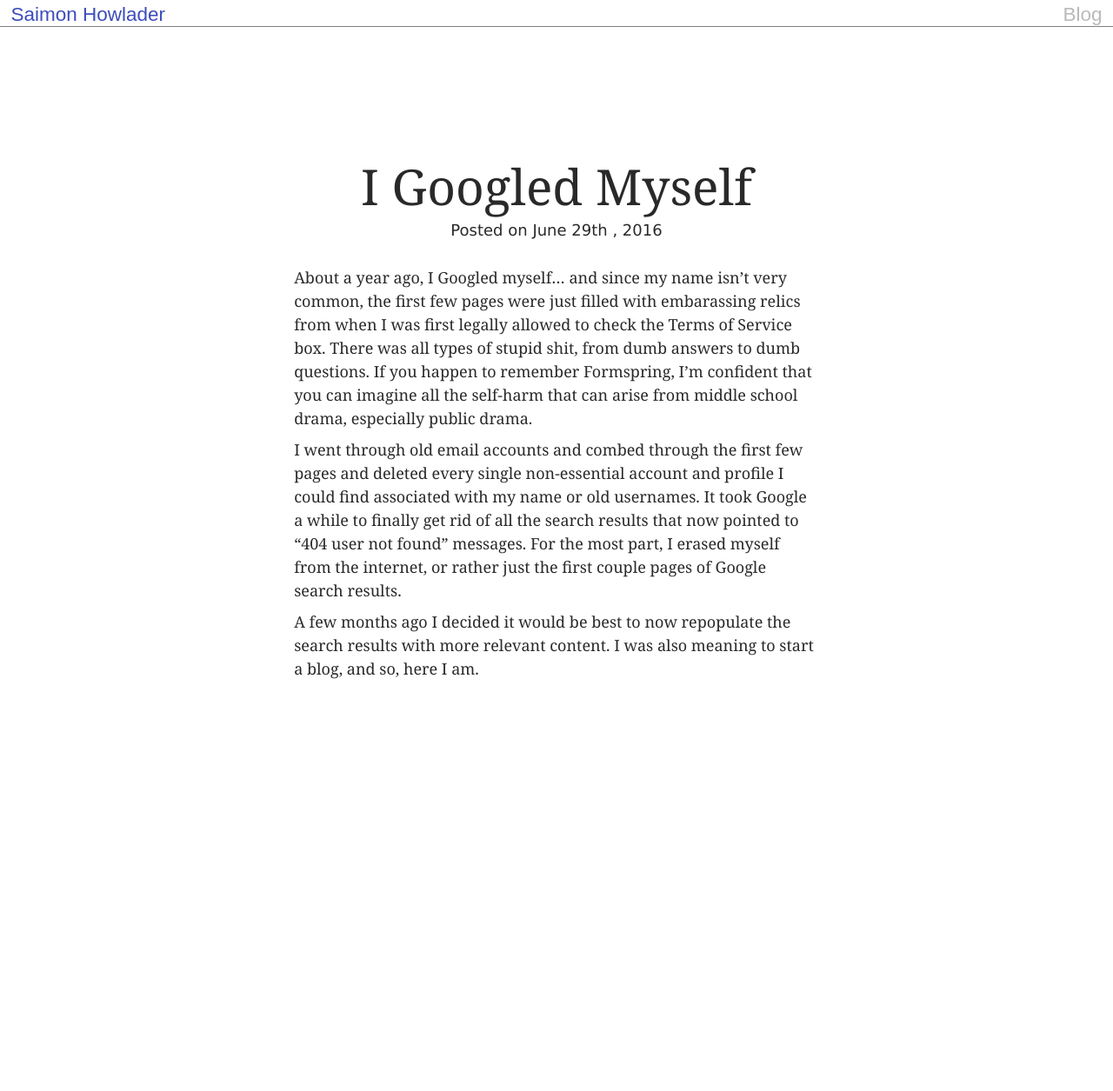
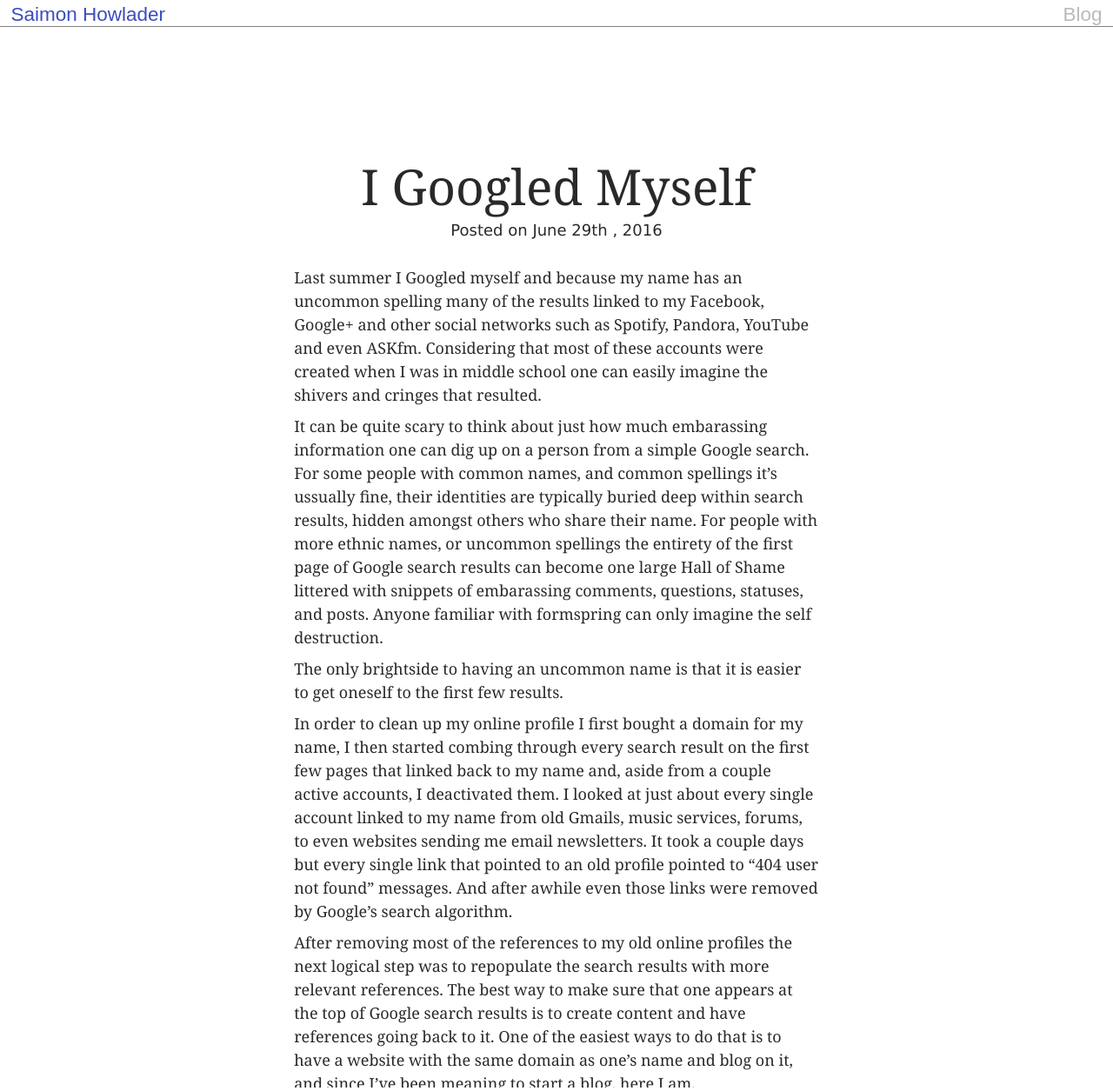
Before and after one commit to saimonhowlader/saimonhowlader.github.io, a Jekyll site: the page built from _posts/2016-06-29-I-Googled-Myself.md, in a window 1280 px wide. Shown: the whole page at 87% size. Built offline with Jekyll 4.4.1, drawn with Linux system fonts in a browser that asks for light colours.

Commit message:
Updated 2016-06-29-I-Googled-Myself.md

```diff
--- a/_posts/2016-06-29-I-Googled-Myself.md
+++ b/_posts/2016-06-29-I-Googled-Myself.md
@@ -6,9 +6,12 @@ excerpt: >-
   The primary purpose of this blog is to serve as documentation and as a way to
   organize my thoughts as I work on whatever project interests me at the moment.
 ---
+Last summer I Googled myself and because my name has an uncommon spelling many of the results linked to my Facebook, Google+ and other social networks such as Spotify, Pandora, YouTube and even ASKfm. Considering that most of these accounts were created when I was in middle school one can easily imagine the shivers and cringes that resulted.
 
-About a year ago, I Googled myself... and since my name isn't very common, the first few pages were just filled with embarassing relics from when I was first legally allowed to check the Terms of Service box. There was all types of stupid shit, from dumb answers to dumb questions. If you happen to remember Formspring, I'm confident that you can imagine all the self-harm that can arise from middle school drama, especially public drama.
+It can be quite scary to think about just how much embarassing information one can dig up on a person from a simple Google search. For some people with common names, and common spellings it's ussually fine, their identities are typically buried deep within search results, hidden amongst others who share their name. For people with more ethnic names, or uncommon spellings the entirety of the first page of Google search results can become one large Hall of Shame littered with snippets of embarassing comments, questions, statuses, and posts. Anyone familiar with formspring can only imagine the self destruction.
 
-I went through old email accounts and combed through the first few pages and deleted every single non-essential account and profile I could find associated with my name or old usernames.  It took Google a while to finally get rid of all the search results that now pointed to "404 user not found" messages. For the most part, I erased myself from the internet, or rather just the first couple pages of Google search results.
+The only brightside to having an uncommon name is that it is easier to get oneself to the first few results.
 
-A few months ago I decided it would be best to now repopulate the search results with more relevant content. I was also meaning to start a blog, and so, here I am.
+In order to clean up my online profile I first bought a domain for my name, I then started combing through every search result on the first few pages that linked back to my name and, aside from a couple active accounts, I deactivated them. I looked at just about every single account linked to my name from old Gmails, music services, forums, to even websites sending me email newsletters. It took a couple days but every single link that pointed to an old profile pointed to "404 user not found" messages. And after awhile even those links were removed by Google's search algorithm.
+
+After removing most of the references to my old online profiles the next logical step was to repopulate the search results with more relevant references. The best way to make sure that one appears at the top of Google search results is to create content and have references going back to it. One of the easiest ways to do that is to have a website with the same domain as one's name and blog on it, and since I've been meaning to start a blog, here I am.
```
